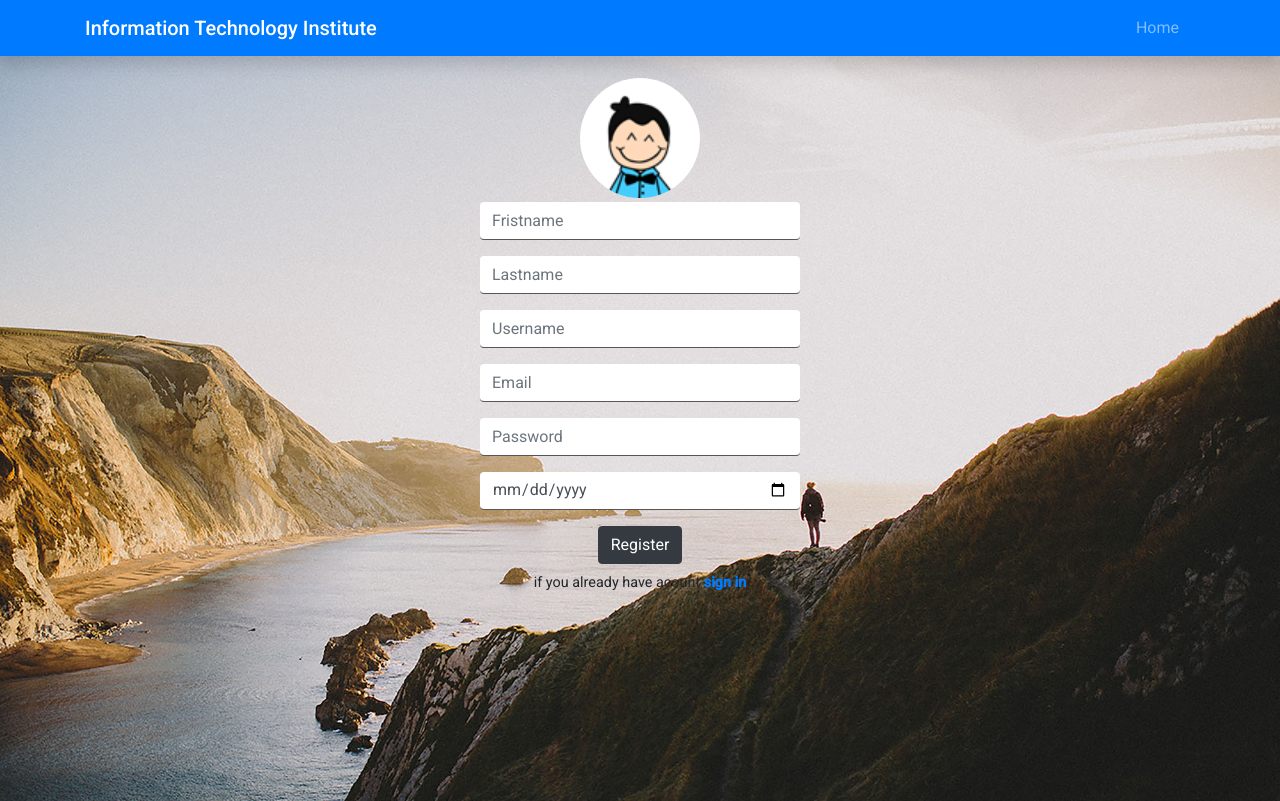
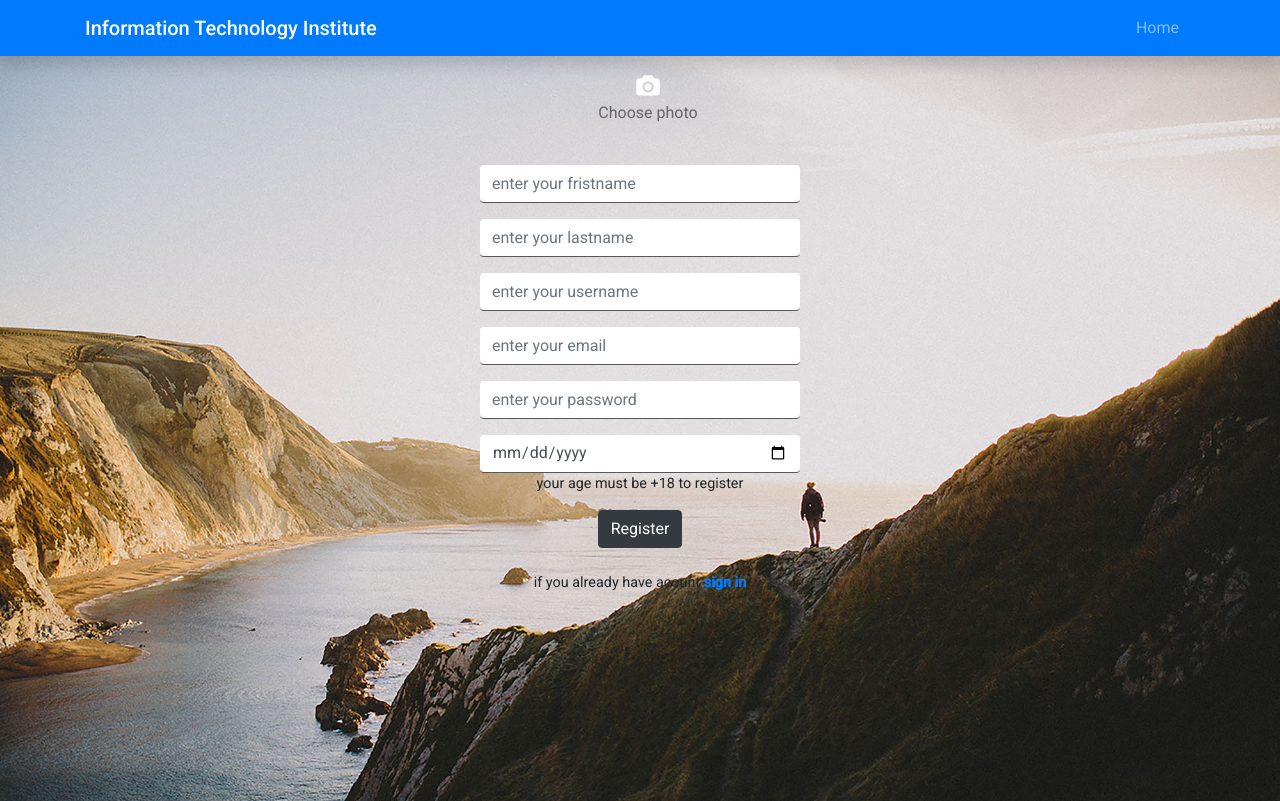
Before and after one commit to sehamwaheed/anglar_project, an Angular app: page /register in a window 1280 px wide. Built offline with nearby package versions, Linux system fonts and the light colour scheme.

Commit message:
user image date of birth range

```diff
--- a/src/app/login/login.component.html
+++ b/src/app/login/login.component.html
@@ -3,12 +3,11 @@
       <div class="m-auto text-center col" >
       <form [formGroup]="LoginForm" (ngSubmit)="submit()">
          <div>
-            <img src="../../assets/img/logo.png" fa-border/>
+            <img [src]="imageURlLogin"  fa-border/>
          </div>
          <div class="col-sm-12 m-auto">
                <div class="form-group">
-                  <label>Email</label>
-                  <input type="text" formControlName="email" class="form-control" [ngClass]="{ 'is-invalid': submitted && f.email.errors }" />
+                  <input type="text" formControlName="email" placeholder="enter your email" class="form-control" [ngClass]="{ 'is-invalid': submitted && f.email.errors }" />
                   <div *ngIf="submitted && f.email.errors" class="invalid-feedback">
                      <div *ngIf="f.email.errors.required">Email is required</div>
                      <div *ngIf="f.email.errors.pattern">invalid email address must be in form xxx@xxxxx.com</div>
@@ -17,8 +16,7 @@
             </div>
          <div class="col-sm-12 ">
             <div class="form-group">
-                  <label>password</label>
-                  <input type="password" formControlName="password" data-toggle="password"  class="form-control" [ngClass]="{ 'is-invalid': submitted && f.password.errors }" />
+                  <input type="password" formControlName="password" placeholder="enter your password" data-toggle="password"  class="form-control" [ngClass]="{ 'is-invalid': submitted && f.password.errors }" />
                   <div *ngIf="submitted && f.password.errors" class="invalid-feedback">
                         <div *ngIf="f.password.errors.required">password is required</div>
                         <div *ngIf="f.password.errors.minlength">password must be at least 8 characters</div>
@@ -28,9 +26,9 @@
             </div>
             <h4 *ngIf="error">{{error}}</h4>
          </div>
-         <div>
-            <button type="submit" class="btn btn-dark m-3">Login</button>
-         </div>
+         <div class="form-group">
+            <button type="submit" class="btn btn-dark mb-2 " >Login</button>
+        </div>
 
        <p >if you don't have account <b><a  text-primary routerLink="/register">Sign Up Now !</a></b></p>
       </form>
--- a/src/app/register/register.component.css
+++ b/src/app/register/register.component.css
@@ -35,3 +35,6 @@ img{
     margin: 1%;
 
 }
+#cameraicon>input {
+    display: none;
+  }
--- a/src/app/register/register.component.html
+++ b/src/app/register/register.component.html
@@ -2,12 +2,20 @@
    <div class="row m-auto text-center mt-5" >
       <div class="m-auto text-center col" >
       <form [formGroup]="registerForm" (ngSubmit)="submit()">
-         <div>
-            <img src="../../assets/img/logo.png" fa-border/>
-         </div>
+         <div class="mb-3">
+            <img  id="userImg" [src]="imageURL" *ngIf="imageURL && imageURL !== ''" />
+            <span id="cameraicon" class="ml-3 mt-5">
+               <label for="file-input">
+                  <i class="fa fa-camera" style="font-size:22px;color: rgb(253, 253, 253);"></i>
+                  <p style="color: rgba(64, 64, 68, 0.76);">Choose photo</p>
+               </label>
+
+               <input id="file-input" type="file" (change)="onPhotoSelect($event)" />
+            </span>
+        </div>
            <div class="col-sm-12 m-auto">
               <div class="form-group">
-                    <input type="text" formControlName="FirstName" placeholder="Fristname" class="form-control" [ngClass]="{ 'is-invalid': submitted && f.FirstName.errors }" />
+                    <input type="text" formControlName="FirstName" placeholder="enter your fristname" class="form-control" [ngClass]="{ 'is-invalid': submitted && f.FirstName.errors }" />
                     <div *ngIf="submitted && f.FirstName.errors" class="invalid-feedback">
                           <div *ngIf="f.FirstName.errors.required">fristname is required</div>
                           <div *ngIf="f.FirstName.errors.minlength">firstname must be at least 3 characters</div>
@@ -18,7 +26,7 @@
            </div>
            <div class="col-sm-12 m-auto">
               <div class="form-group">
-                    <input type="text" formControlName="LastName" placeholder="Lastname" class="form-control" [ngClass]="{ 'is-invalid': submitted && f.LastName.errors }" />
+                    <input type="text" formControlName="LastName" placeholder="enter your lastname" class="form-control" [ngClass]="{ 'is-invalid': submitted && f.LastName.errors }" />
                     <div *ngIf="submitted && f.LastName.errors" class="invalid-feedback">
                           <div *ngIf="f.LastName.errors.required">lastname is required</div>
                           <div *ngIf="f.LastName.errors.minlength">must be at least 3 characters</div>
@@ -30,7 +38,7 @@
            </div>
            <div class="col-sm-12 m-auto">
             <div class="form-group">
-                  <input type="text" formControlName="userName" placeholder="Username" class="form-control" [ngClass]="{ 'is-invalid': submitted && f.userName.errors }" />
+                  <input type="text" formControlName="userName" placeholder="enter your username" class="form-control" [ngClass]="{ 'is-invalid': submitted && f.userName.errors }" />
                   <div *ngIf="submitted && f.userName.errors" class="invalid-feedback">
                         <div *ngIf="f.userName.errors.required">username is required</div>
                         <div *ngIf="f.userName.errors.minlength">username must be at least 6 characters</div>
@@ -41,7 +49,7 @@
          </div>
          <div class="col-sm-12  m-auto">
             <div class="form-group">
-               <input type="text" formControlName="email" placeholder="Email" class="form-control" [ngClass]="{ 'is-invalid': submitted && f.email.errors }" />
+               <input type="text" formControlName="email" placeholder="enter your email" class="form-control" [ngClass]="{ 'is-invalid': submitted && f.email.errors }" />
                <div *ngIf="submitted && f.email.errors" class="invalid-feedback">
                   <div *ngIf="f.email.errors.required">Email is required</div>
                   <div *ngIf="f.email.errors.pattern">invalid email address must be in form xxx@xxxx.com &lower charcters</div>
@@ -50,7 +58,7 @@
          </div>
          <div class="col-sm-12 m-auto">
             <div class="form-group">
-                  <input type="password" formControlName="password" placeholder="Password"data-toggle="password"  class="form-control" [ngClass]="{ 'is-invalid': submitted && f.password.errors }" />
+                  <input type="password" formControlName="password" placeholder="enter your password"data-toggle="password"  class="form-control" [ngClass]="{ 'is-invalid': submitted && f.password.errors }" />
                   <div *ngIf="submitted && f.password.errors" class="invalid-feedback">
                         <div *ngIf="f.password.errors.required">password is required</div>
                         <div *ngIf="f.password.errors.minlength">invalid password min 8 characters</div>
@@ -62,17 +70,18 @@
            <div class="col-sm-12 m-auto">
             <div class="form-group">
                <input class="form-control" formControlName="dob" placeholder="Date Of Birth" type="date" [ngClass]="{ 'is-invalid': submitted && f.dob.errors }"  [min]="minDate" [max]="maxDate">
+               <p>your age must be +18 to register</p>
                <!-- <input type="date" formControlName="dob" class="form-control" [ngClass]="{ 'is-invalid': submitted && f.dob.errors }" /> -->
                <div *ngIf="submitted && f.dob.errors" class="invalid-feedback">
                   <div *ngIf="f.dob.errors.required">Date of Birth is required</div>
-                  <div *ngIf="f.dob.errors.pattern">Date of Birth must be  valid </div>
                </div>
             </div>
          </div>
-
-       <button type="submit" class="btn btn-dark mb-2 " >Register</button>
+         <div class="form-group">
+            <button type="submit" class="btn btn-dark mb-2 " >Register</button>
+        </div>
        <!-- <button class="btn btn-danger ml-md-4 mb-1 col-sm-12 ml-sm-0  col-md-4 " routerLink="/login">Cancel</button> -->
-       <p>if you already have acount <b><a text-primary routerLink="/login">sign in</a></b></p>
+       <p>if you already have acount <b><a text-primary routerLink='/login'>sign in</a></b></p>
       </form>
       </div>
 
--- a/src/app/register/register.component.ts
+++ b/src/app/register/register.component.ts
@@ -1,6 +1,6 @@
 import { User } from '../_model/User';
 import { RegisterationService } from '../services/registeration.service';
-import { Component, OnInit } from '@angular/core';
+import { Component, OnInit, Output } from '@angular/core';
 import { FormGroup, FormControl, Validators} from '@angular/forms';
 import { Router } from '@angular/router';
 @Component({
@@ -13,8 +13,9 @@ export class RegisterComponent implements OnInit {
   usernamePattern = "^[a-zA-Z_]{3,12}[0-9]{1,3}$";
   pwdPattern = "^(?=.*[0-9])(?=.*[a-z])(?=.*[A-Z])(?=.*[@#$%^&+=])(?=\\S+$).{8,20}$";
   emailPattern = "^[a-z0-9._%+-]+@[a-z0-9.-]+\.[a-z]{2,7}.com$";
-  maxDate = "12-31-2000";
-  minDate ="12-31-1950";
+  minDate="1960-01-01" ;
+  maxDate="2004-01-01";
+
   constructor(private RegisterationService:RegisterationService,private router:Router ) { }
   registerForm: FormGroup = new FormGroup({
     FirstName: new FormControl('', [Validators.required, Validators.minLength(3),Validators.maxLength(15),Validators.pattern(this.namePattern)]),
@@ -23,7 +24,7 @@ export class RegisterComponent implements OnInit {
     email: new FormControl('', [Validators.required, Validators.email,Validators.pattern(this.emailPattern)]),
     password : new FormControl('', [Validators.required, Validators.minLength(8),Validators.maxLength(20),Validators.pattern(this.pwdPattern)]),
     dob : new FormControl('', [Validators.required]),
-
+    avatar: new FormControl(''),
   });
   submitted = false;
   newUser: User =new User ( '','','','','');
@@ -41,8 +42,10 @@ export class RegisterComponent implements OnInit {
     {
            this.newUser=this.registerForm.value;
            this.RegisterationService.addUser(this.newUser).subscribe(data =>{
-             console.log(data);
-             this.router.navigate(['login'])
+             //console.log(data);
+             localStorage.setItem('UserImage',this.imageURL);
+             this.router.navigate(['login']);
+
            });
 
            //this.registerForm.reset();
@@ -50,6 +53,20 @@ export class RegisterComponent implements OnInit {
     }
 
   }
+  imageURL: string;
+ selectedFile:File;
+ onPhotoSelect(event:any) {
+    this.selectedFile =<File> event.target.files[0];
+
+
+    // File Preview
+    const reader = new FileReader();
+    reader.onload = () => {
+      this.imageURL = reader.result as string;
+    }
+    reader.readAsDataURL(this.selectedFile )
+  }
+
   ngOnInit(): void {
   }
 
--- a/src/app/services/registeration.service.ts
+++ b/src/app/services/registeration.service.ts
@@ -10,6 +10,7 @@ import { BehaviorSubject } from 'rxjs';
 })
 export class RegisterationService {
   error:boolean=false;
+  imageURLServ: string;
   public loggedIn = new BehaviorSubject<boolean>(false); // {1}
 
   get isLoggedIn() {
```
Also changed, not shown: src/app/login/login.component.ts (+8 -3 lines).
